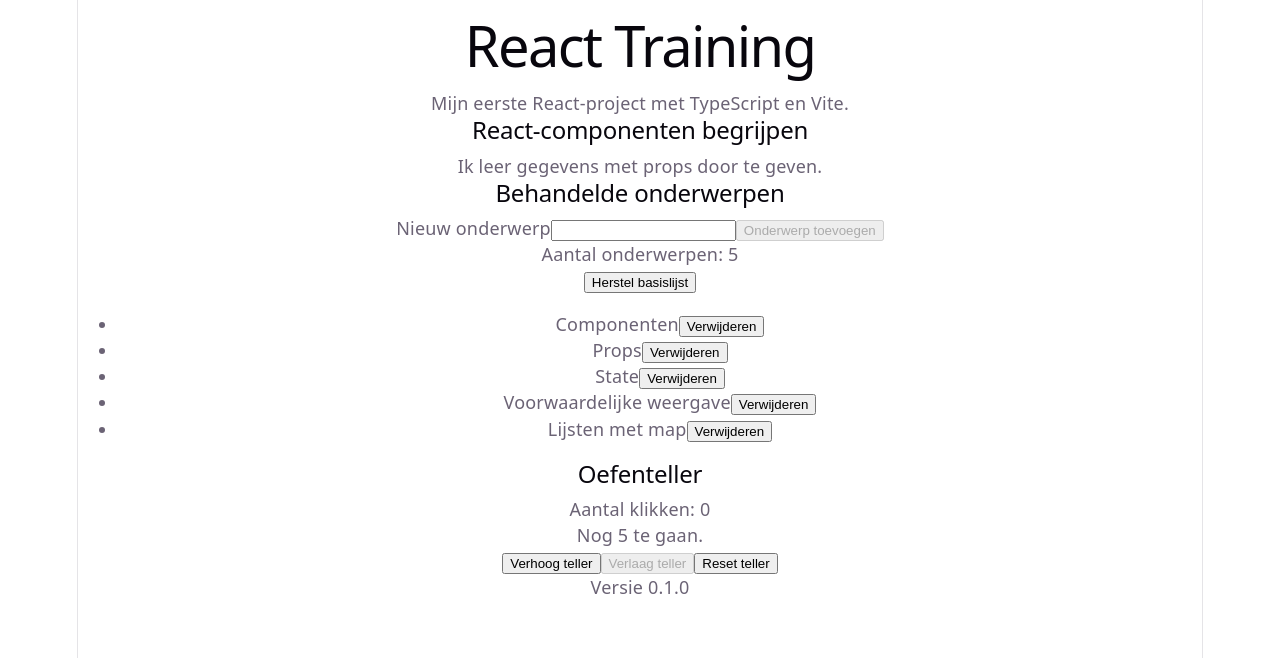
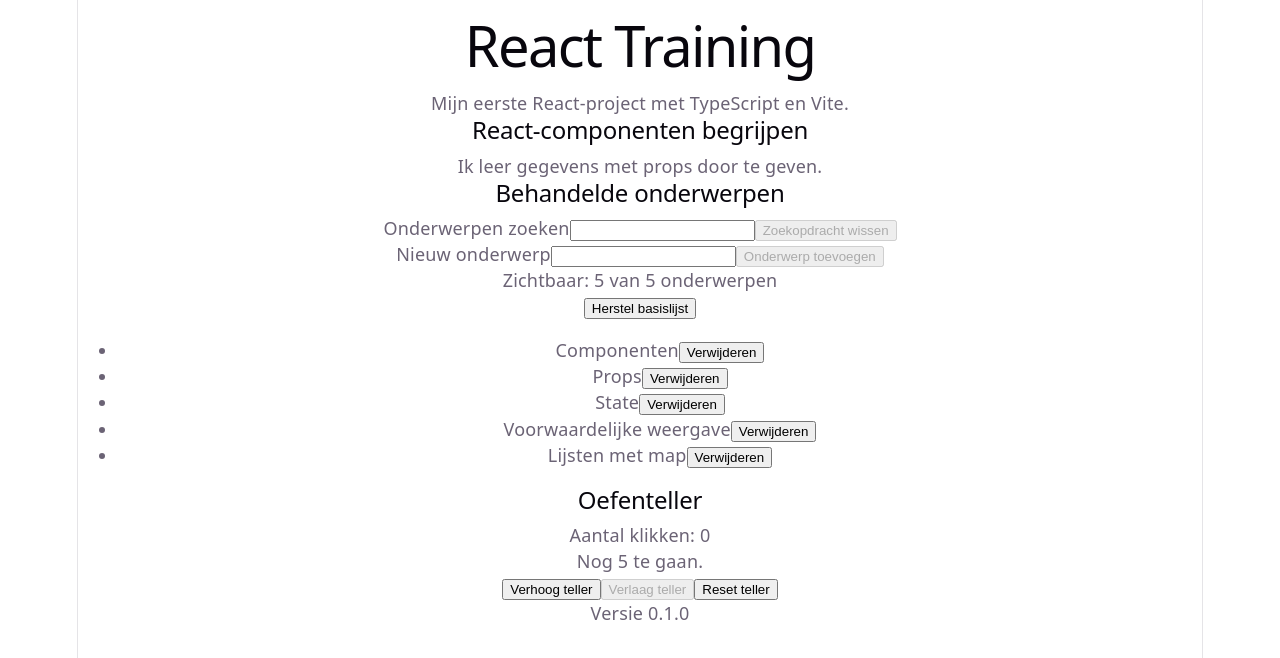
Before and after one commit to idriszungur/react-training, a React (Vite) app: page / in a window 1280 px wide. Shown: the top 658 px of the page. Built offline with nearby package versions, Linux system fonts and the light colour scheme.

Commit message:
Voeg zoekfunctie voor trainingsonderwerpen toe

```diff
--- a/src/components/TrainingTopics.tsx
+++ b/src/components/TrainingTopics.tsx
@@ -30,6 +30,12 @@
 export function TrainingTopics() {
     const [topics, setTopics] = useState(loadTopics)
     const [newTopic, setNewTopic] = useState('')
+    const [searchTerm, setSearchTerm] = useState('')
+    const normalizedSearchTerm = searchTerm.trim().toLowerCase()
+
+const filteredTopics = topics.filter((topic) =>
+  topic.name.toLowerCase().includes(normalizedSearchTerm),
+)
     useEffect(() => {
       localStorage.setItem(STORAGE_KEY, JSON.stringify(topics))
     }, [topics])
@@ -57,6 +63,21 @@
   return (
     <section>
       <h2>Behandelde onderwerpen</h2>
+      <label htmlFor="topic-search">Onderwerpen zoeken</label>
+
+<input
+  id="topic-search"
+  type="search"
+  value={searchTerm}
+  onChange={(event) => setSearchTerm(event.target.value)}
+/>
+<button
+  type="button"
+  onClick={() => setSearchTerm('')}
+  disabled={searchTerm === ''}
+>
+  Zoekopdracht wissen
+</button>
       <form onSubmit={handleSubmit}>
 
   <label htmlFor="new-topic">Nieuw onderwerp</label>
@@ -72,15 +93,19 @@
     Onderwerp toevoegen
   </button>
 </form>
-<p>Aantal onderwerpen: {topics.length}</p>
+<p>
+  Zichtbaar: {filteredTopics.length} van {topics.length} onderwerpen
+</p>
 <button type="button" onClick={() => setTopics(initialTopics)}>
   Herstel basislijst
 </button>
 {topics.length === 0 ? (
   <p>Nog geen onderwerpen toegevoegd.</p>
+) : filteredTopics.length === 0 ? (
+  <p>Geen onderwerpen gevonden voor “{searchTerm}”.</p>
 ) : (
   <ul>
-{topics.map((topic) => (
+    {filteredTopics.map((topic) => (
       <li key={topic.id}>
         {topic.name}
 
```
Lines whose indentation alone changed are shown as unchanged.
